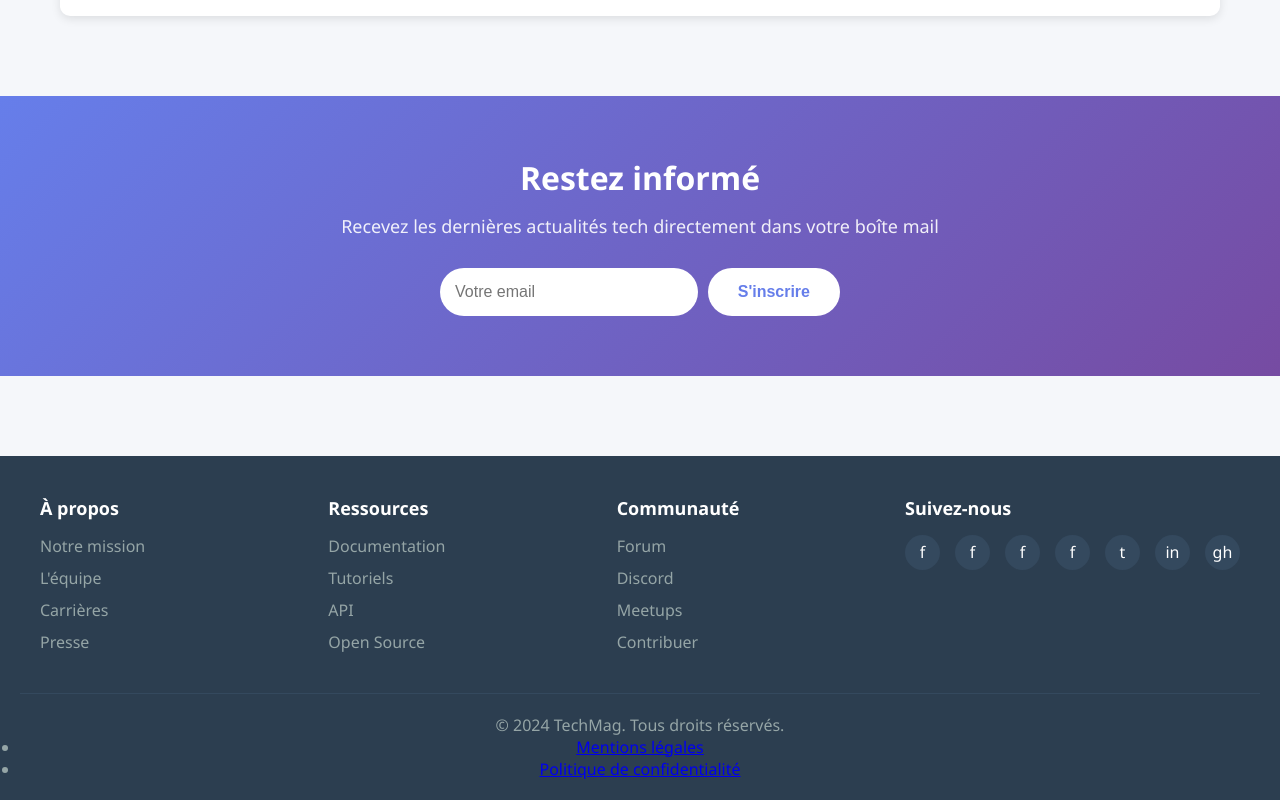
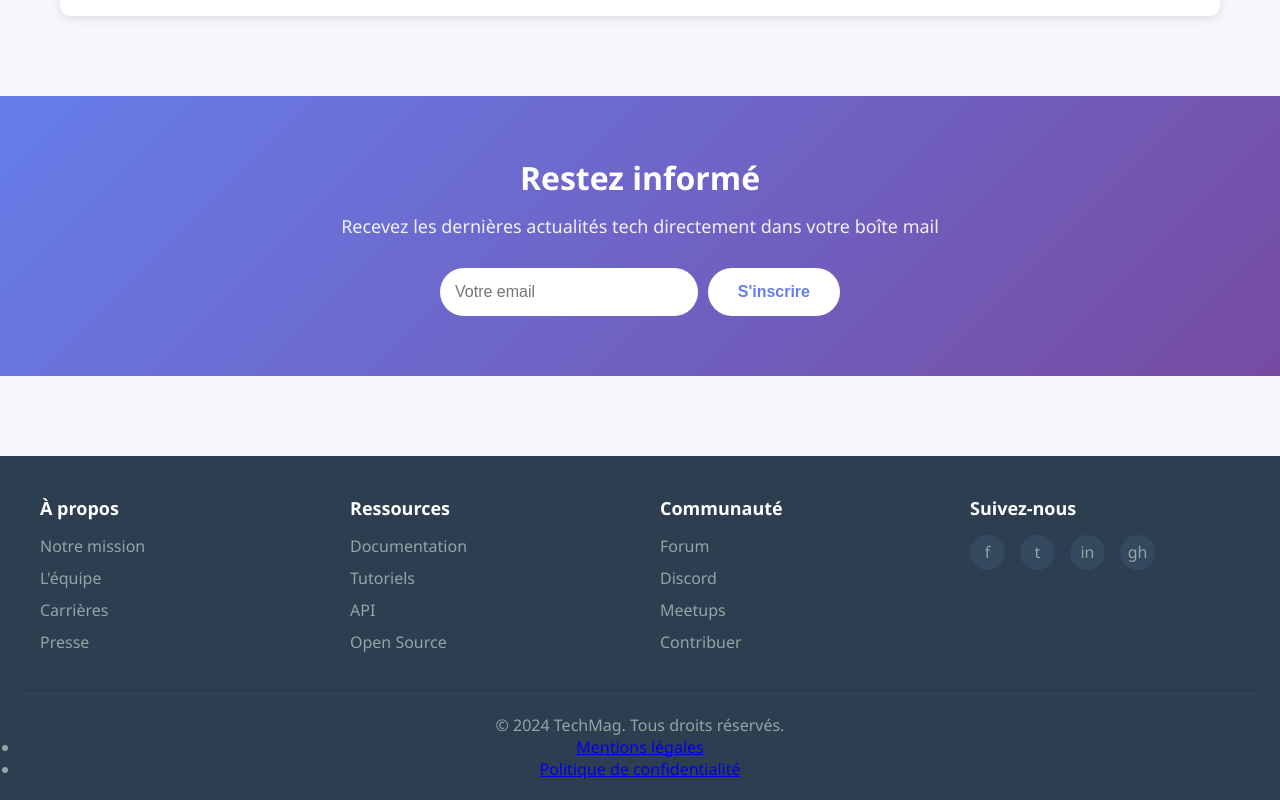
Before and after one commit to sirineTIWEB/ex-decoupage-react, a React (Vite) app in the folder ex-decoupage-react-25-sirine/: page / in a window 1280 px wide. Shown: the part 1771-2571 px from the top of the page. Built offline with nearby package versions, Linux system fonts and the light colour scheme.

Commit message:
social fait

```diff
--- a/ex-decoupage-react-25-sirine/src/composants/Footer.jsx
+++ b/ex-decoupage-react-25-sirine/src/composants/Footer.jsx
@@ -20,14 +20,11 @@ function Footer() {
                 ))}
                 <div class="footer-column">
                 <h3>Suivez-nous</h3>
-                <div class="social-links">
+                <ul class="social-links">
                     {socialLinks.map((social) => (
-                        <div class="social-icon" key={social.id}>f</div>
+                        <li><a href={social.href} class="social-icon" key={social.id}>{social.icon}</a></li>
                     ))}
-                    <div class="social-icon">t</div>
-                    <div class="social-icon">in</div>
-                    <div class="social-icon">gh</div>
-                </div>
+                </ul>
             </div>
             </div>
             <div class="footer-bottom">
```
